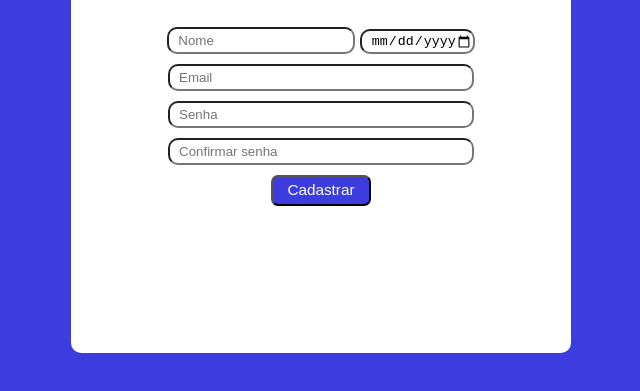
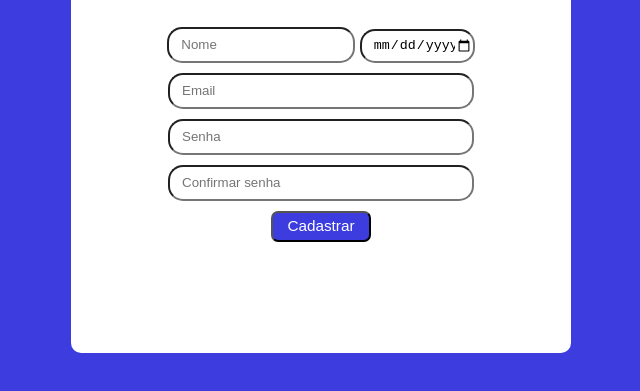
Before and after one commit to ewertonvieira/e-commerce, a plain HTML site: page register.html in a window 1280 px wide. Shown: the part 247-638 px from the top of the page, without its empty margins (319-959 px from the left). Drawn offline with Linux system fonts and the light colour scheme.

Commit message:
Cadastro

```diff
--- a/styles/register.css
+++ b/styles/register.css
@@ -30,37 +30,37 @@ form {
 
 .name-email-box .input-name {
     width: 180px;
-    height: 21px;
-    border-radius: 10px;
-    text-indent: 7px;
+    height: 30px;
+    border-radius: 15px;
+    text-indent: 10px;
 }
 
 .name-email-box .input-date {
     width: 110px;
-    height: 21px;
-    border-radius: 10px;
-    text-indent: 4px;
+    height: 30px;
+    border-radius: 15px;
+    text-indent: 5px;
 }
 
 .email-box input{
     width: 298px;
-    height: 21px;
-    border-radius: 10px;
-    text-indent: 7px;
+    height: 30px;
+    border-radius: 15px;
+    text-indent: 10px;
 }
 
 .password-box input{
     width: 298px;
-    height: 21px;
-    border-radius: 10px;
-    text-indent: 7px;
+    height: 30px;
+    border-radius: 15px;
+    text-indent: 10px;
 }
 
 .password-confirm input{
     width: 298px;
-    height: 21px;
-    border-radius: 10px;
-    text-indent: 7px;
+    height: 30px;
+    border-radius: 15px;
+    text-indent: 10px;
 }
 
 form button {
```
